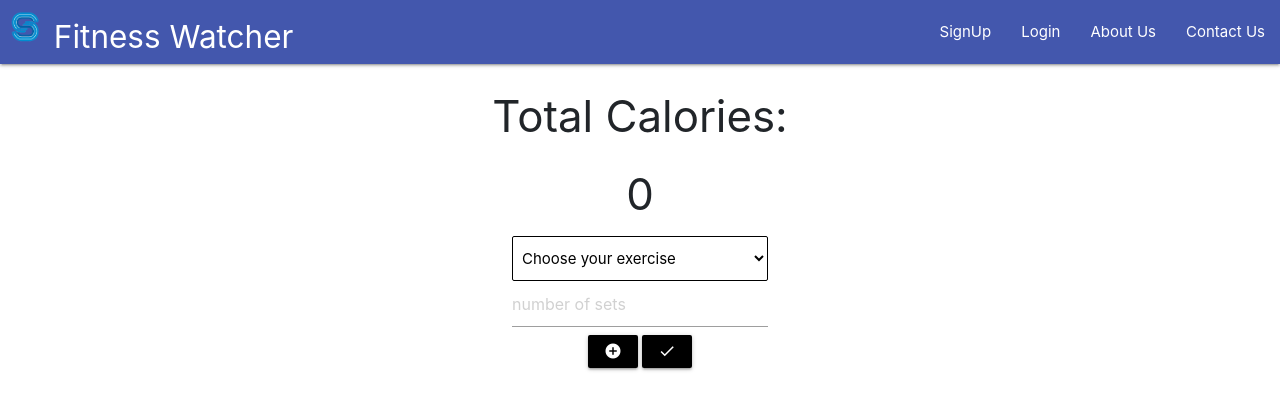
After one commit to srasool2/SWDV-691-FitnessWatcherUI, a Django app: page /calorie_tracking/ in a window 1280 px wide. The commit adds this page. Shown: the top 410 px of the page. Run offline with Django 3.2, Linux system fonts and the light colour scheme; data that the repository does not hold is empty.

Commit message:
closes #8 closes #9

```diff
--- a/FitnessWatcherUI/app/templates/app/base.html
+++ b/FitnessWatcherUI/app/templates/app/base.html
@@ -10,11 +10,12 @@
       <link rel="stylesheet" href="https://cdnjs.cloudflare.com/ajax/libs/materialize/1.0.0/css/materialize.min.css">
       <!-- Compiled and minified JavaScript -->
       <script src="https://cdnjs.cloudflare.com/ajax/libs/materialize/1.0.0/js/materialize.min.js"></script>
-            <!--Let browser know website is optimized for mobile-->
+      <!--Let browser know website is optimized for mobile-->
+      <script src="https://ajax.googleapis.com/ajax/libs/jquery/3.3.1/jquery.min.js"></script>
+
       <meta name="viewport" content="width=device-width, initial-scale=1.0"/>
       <title>Fitness Watcher</title>
-      <style>
-        </style>
+
       {% block head %}
       {% endblock %}
     </head>
@@ -36,7 +37,7 @@
             <li><a href="">Contact Us</a></li>
             {% else %}
             <li><a href="{% url 'workouts' %}">Workout Plans</a></li>
-              <li><a href="">Calorie Tracker</a></li>
+              <li><a href="{% url 'calorie_tracking' %}">Calorie Tracker</a></li>
                 <li><a href="{% url 'blogs' %}">Trending blogs</a></li>
                 <li><a href="{% url 'logout' %}">Logout</a></li>
             {% endif %}
@@ -46,5 +47,6 @@
 
       {% block body %}
       {% endblock %}
+
     </body>
   </html>
--- /dev/null
+++ b/FitnessWatcherUI/app/templates/app/calorie_tracking.html
@@ -0,0 +1,111 @@
+{% extends 'app/base.html' %}
+{% load static %}
+
+{% block head %}
+{% endblock %}
+
+{% block body %}
+
+<center>
+    <h3>Total Calories: </h3>
+    <h3 id="total_calories">{{total_calories}}</h3>
+
+    <div style="width: 20%;">
+        <div class = "all_sets">
+            <div class="set">
+                <select id="select1" class="browser-default" style="border:0.5px solid black;">
+                <option value="" disabled selected>Choose your exercise</option>
+                {% for exercise in all_exercises %}
+                <option value="{{exercise.exercise_name}}">{{exercise.exercise_name}}</option>
+                {% endfor %}
+                </select>
+                <span><input id="input1" placeholder="number of sets" type="number"></span>
+                <br>
+            </div>
+        </div>
+        <button class="add btn waves-effect waves-light btn-small" style="background-color: black;" type="button">
+            <i class="small material-icons">add_circle</i>
+        </button>
+        <button class="done btn waves-effect waves-light btn-small" style="background-color: black;" type="button">
+                <i class="small material-icons">done</i>
+            </button>
+    </div>
+</center>
+
+<script>
+     var count=1
+     $( ".add" ).click (function() {
+
+
+         // get the selected option with specific id.
+         // get the num_sets.
+         var exercise_name = $('#select'+count+' option:selected').text();
+         console.log(exercise_name);
+
+         var num_sets = $('#input'+count).val();
+         console.log(num_sets);
+
+         var total_calories = $("#total_calories").html();
+         console.log(total_calories)
+
+         // get the calories burned.
+         // add the calories to existing total value.
+         $.ajax({
+            url: "/track_calories/",
+            type: "POST",
+            data: {'exercise_name': exercise_name, 'num_sets': num_sets},
+            cache:false,
+            dataType: "json",
+            success: function(resp){
+                $("#total_calories").html(parseInt(total_calories)+ parseInt(resp.total_calories))
+            }
+        });
+
+        // add new entry
+         count += 1;
+         var add_div = `
+         <div class="set">
+                <select id="select`+count+`" class="browser-default" style="border:0.5px solid black;">
+                <option value="" disabled selected>Choose your exercise</option>
+                {% for exercise in all_exercises %}
+                <option value="{{exercise.exercise_name}}">{{exercise.exercise_name}}</option>
+                {% endfor %}
+                </select>
+                <span><input id="input`+count+`" placeholder="number of sets" type="number"></span>
+                <br>
+            </div>
+         `
+         $(".all_sets").append(add_div);
+
+     });
+
+     $( ".done" ).click (function() {
+
+
+         // get the selected option with specific id.
+         // get the num_sets.
+         var exercise_name = $('#select'+count+' option:selected').text();
+         //console.log(exercise_name);
+
+         var num_sets = $('#input'+count).val();
+         //console.log(num_sets);
+
+         var total_calories = $("#total_calories").html();
+         //console.log(total_calories)
+
+         // get the calories burned.
+         // add the calories to existing total value.
+         $.ajax({
+            url: "/track_calories/",
+            type: "POST",
+            data: {'exercise_name': exercise_name, 'num_sets': num_sets},
+            cache:false,
+            dataType: "json",
+            success: function(resp){
+                $("#total_calories").html(parseInt(total_calories)+ parseInt(resp.total_calories))
+            }
+        });
+
+     });
+</script>
+{% endblock %}
--- a/FitnessWatcherUI/app/urls.py
+++ b/FitnessWatcherUI/app/urls.py
@@ -11,5 +11,6 @@ urlpatterns = [
     url(r'^logout/$', auth_views.LogoutView.as_view(template_name='app/home.html'), name='logout'),
     url(r'blogs/$', views.GetBlogs, name='blogs'),
     url(r'workouts/$', views.GetWorkoutPlans, name='workouts'),
-
+    url(r'calorie_tracking/$', views.calorie_tracking, name='calorie_tracking'),
+    url(r'track_calories/$', views.track_calories, name='track_salories'),
 ]
--- a/FitnessWatcherUI/app/views.py
+++ b/FitnessWatcherUI/app/views.py
@@ -1,11 +1,14 @@
 import requests
-from django.shortcuts import render
+import json
+from django.shortcuts import render, HttpResponse
 from django.contrib.auth import authenticate, login
 from django.http import HttpResponseRedirect
 from django.contrib.auth.decorators import login_required
 from django.contrib.auth.models import User
 from django.core.exceptions import ObjectDoesNotExist
 from app.forms import ProfileForm, UserForm
+from app.models import ExerciseTrack
+from django.views.decorators.csrf import csrf_exempt
 
 # Create your views here.
 def home(request):
@@ -45,6 +48,7 @@ def register(request):
         user_form = UserForm(prefix='User')
     return render(request, 'app/register.html', {'profile_form': profile_form, 'user_form': user_form})
 
+@login_required
 def GetBlogs(request):
     response = requests.get('http://localhost:8001/api/v2/blogs?format=json')
     if response.status_code == 200:
@@ -52,9 +56,28 @@ def GetBlogs(request):
     print(_blogs)
     return render(request, 'app/blogs.html', context={'blogs': _blogs})
 
+@login_required
 def GetWorkoutPlans(request):
     response = requests.get('http://localhost:8001/api/v2/workouts?format=json')
     if response.status_code == 200:
         _workouts = response.json()
     print(_workouts)
     return render(request, 'app/workouts.html', context={'workouts': _workouts})
+
+def calorie_tracking(request):
+    '''
+    Calorie tracking view.
+    '''
+    all_exercises = ExerciseTrack.objects.all()
+    return render(request, 'app/calorie_tracking.html', context={'all_exercises': all_exercises, 'total_calories':0})
+
+@csrf_exempt
+@login_required
+def track_calories(request):
+    if request.is_ajax():
+        exercise_name = request.POST['exercise_name']
+        num_sets = int(request.POST['num_sets'])
+
+        exercise = ExerciseTrack.objects.get(exercise_name=exercise_name)
+        total_calories = exercise.calorie_burnt_per_set * num_sets
+        return HttpResponse(json.dumps({'total_calories': total_calories}))
```
Also changed, not shown: 3 other files.
